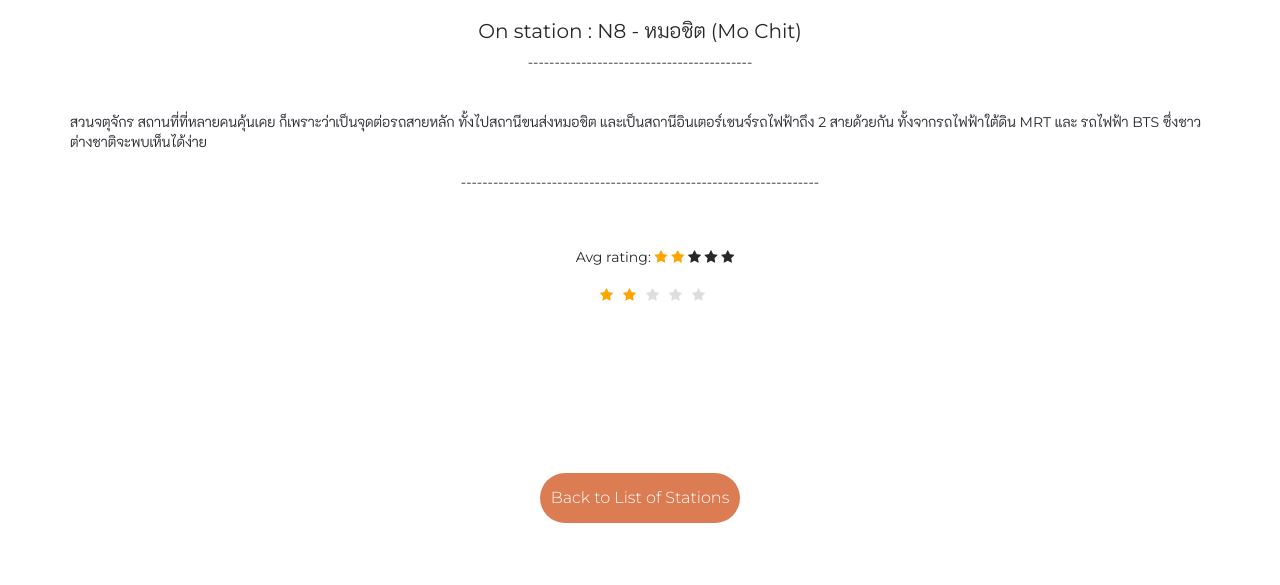
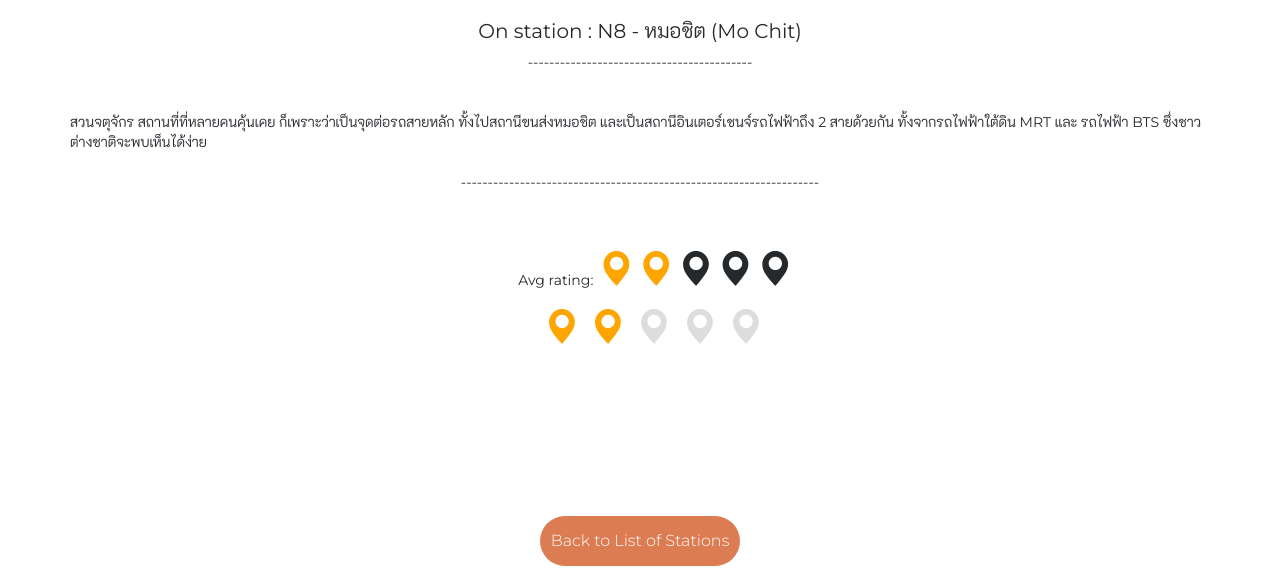
Before and after one commit to 6310610941/heroku331, a Django app: page /bts_for_fun/touristdetail/2 in a window 1280 px wide. Shown: the part 1044-1629 px from the top of the page. Run offline with Django 4.2, Linux system fonts and the light colour scheme; a user stored in the database is signed in; data comes from the database, SQL or seed files in the repository; some libraries are stand-ins or nearby versions.

Commit message:
complete

```diff
--- a/about/templates/about/layout.html
+++ b/about/templates/about/layout.html
@@ -29,6 +29,9 @@
 
     <link rel="apple-touch-icon" sizes="180x180" href="{% static 'img/apple-touch-icon.png' %}">
     <link rel="icon" type="image/png" sizes="16x16" href="{% static 'img/train1.png' %}">
+    <link rel="stylesheet" href="https://maxcdn.bootstrapcdn.com/bootstrap/3.3.7/css/bootstrap.min.css">
+    <script src="https://ajax.googleapis.com/ajax/libs/jquery/3.2.1/jquery.min.js"></script>
+    <script src="https://maxcdn.bootstrapcdn.com/bootstrap/3.3.7/js/bootstrap.min.js"></script>
 
     <!-- Stylesheets
     ================================================== -->
--- a/bts_for_fun/templates/bts_for_fun/touristdetail.html
+++ b/bts_for_fun/templates/bts_for_fun/touristdetail.html
@@ -101,23 +101,23 @@
 
                         <div class="card-body">
                             <h5 class="card-title">Avg rating:
-                                <span class="fa fa-star {% if tourist.average_rating > 0 %} checked {% endif %}"></span>
-                                <span class="fa fa-star {% if tourist.average_rating > 1 %} checked {% endif %}"></span>
-                                <span class="fa fa-star {% if tourist.average_rating > 2 %} checked {% endif %}"></span>
-                                <span class="fa fa-star {% if tourist.average_rating > 3 %} checked {% endif %}" ></span>
-                                <span class="fa fa-star {% if tourist.average_rating > 4 %} checked {% endif %}"></span>
+                                <span class="glyphicon glyphicon-map-marker {% if tourist.average_rating > 0 %} checked {% endif %}" style="font-size:36px;"></span>
+                                <span class="glyphicon glyphicon-map-marker {% if tourist.average_rating > 1 %} checked {% endif %}" style="font-size:36px;"></span>
+                                <span class="glyphicon glyphicon-map-marker {% if tourist.average_rating > 2 %} checked {% endif %}" style="font-size:36px;"></span>
+                                <span class="glyphicon glyphicon-map-marker {% if tourist.average_rating > 3 %} checked {% endif %}" style="font-size:36px;"></span>
+                                <span class="glyphicon glyphicon-map-marker {% if tourist.average_rating > 4 %} checked {% endif %}" style="font-size:36px;"></span>
                             </h5>
                             <ul class=" btn-light list-inline rating-list">
                             <li onclick="rate(5, {{ tourist.id }})">
-                                <i class="fa fa-star {% if tourist.user_rating > 3 %} checked {% endif %}" title="Rate 5"></i></li>
+                                <i class="glyphicon glyphicon-map-marker {% if tourist.user_rating > 3 %} checked {% endif %}" title="Rate 5" style="font-size:36px;"></i></li>
                             <li onclick="rate(4, {{ tourist.id }})">
-                                <i class="fa fa-star {% if tourist.user_rating > 3 %} checked {% endif %}" title="Rate 4"></i></li>
+                                <i class="glyphicon glyphicon-map-marker {% if tourist.user_rating > 3 %} checked {% endif %}" title="Rate 4" style="font-size:36px;"></i></li>
                             <li onclick="rate(3, {{ tourist.id }})">
-                                <i class="fa fa-star {% if tourist.user_rating > 2 %} checked {% endif %}" title="Rate 3"></i></li>
+                                <i class="glyphicon glyphicon-map-marker {% if tourist.user_rating > 2 %} checked {% endif %}" title="Rate 3" style="font-size:36px;"></i></li>
                             <li onclick="rate(2, {{ tourist.id }})">
-                                <i class="fa fa-star {% if tourist.user_rating > 1 %} checked {% endif %}" title="Rate 2"></i></li>
+                                <i class="glyphicon glyphicon-map-marker {% if tourist.user_rating > 1 %} checked {% endif %}" title="Rate 2" style="font-size:36px;"></i></li>
                             <li onclick="rate(1, {{ tourist.id }})">
-                                <i class="fa fa-star {% if tourist.user_rating > 0 %} checked {% endif %}" title="Rate 1"></i></li>
+                                <i class="glyphicon glyphicon-map-marker {% if tourist.user_rating > 0 %} checked {% endif %}" title="Rate 1" style="font-size:36px;"></i></li>
                             </ul>
                         </div>
                         </div>
```
